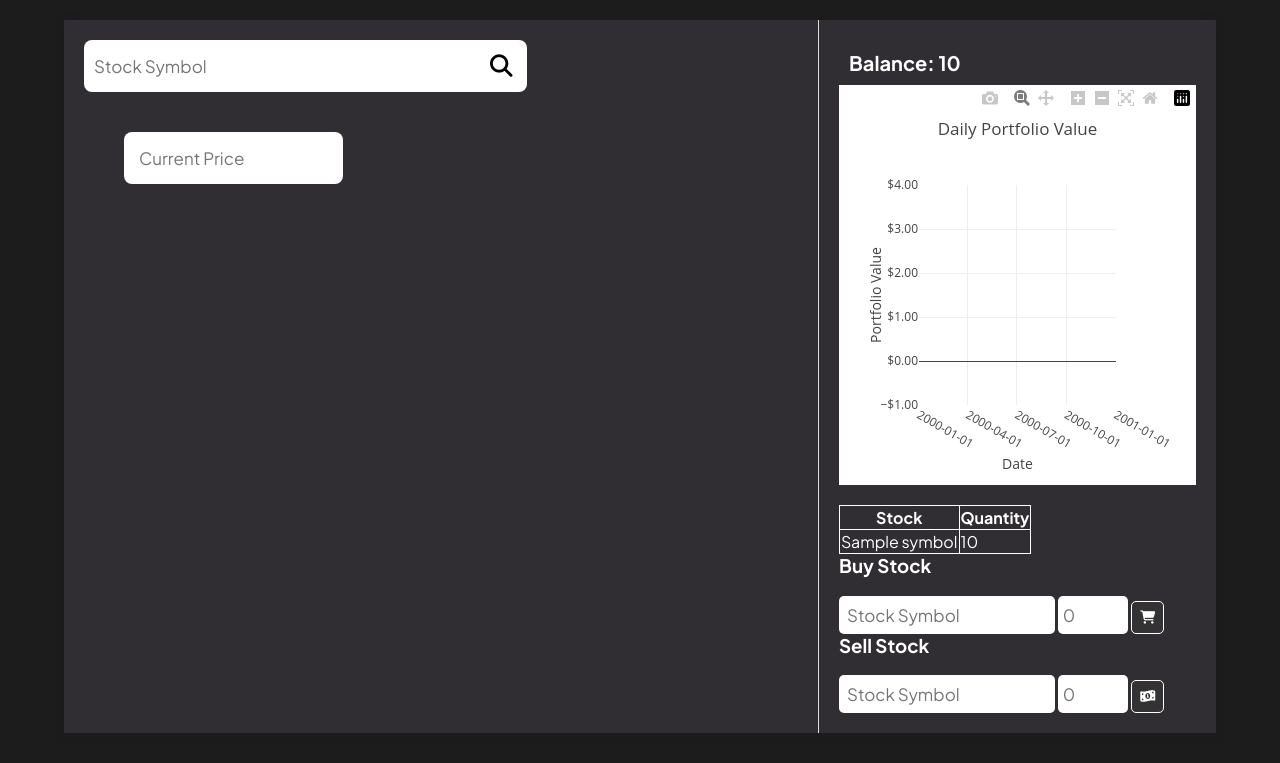
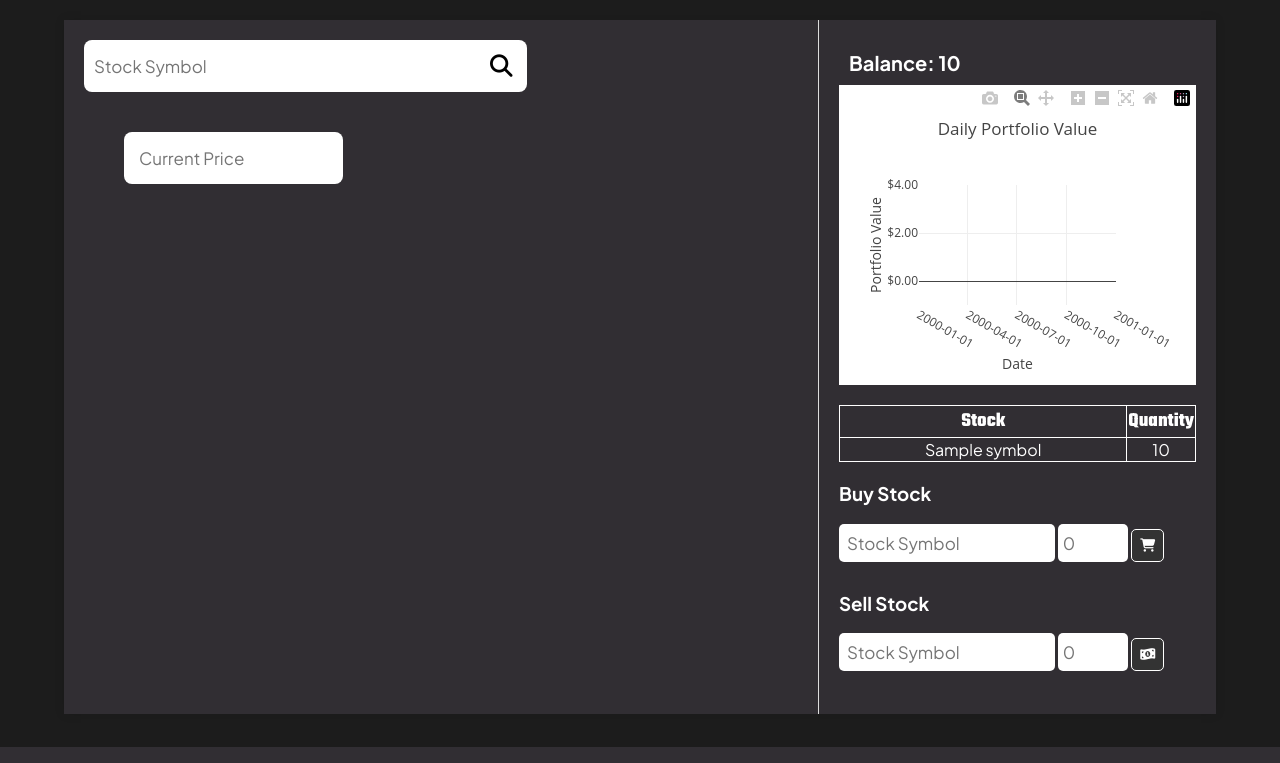
Before and after one commit to ericaxsnchz/chicken-stock, a Flask app: template templates/index.html in a window 1280 px wide. Shown: the part 66-829 px from the top of the page. Run offline with Flask 3, Linux system fonts and the light colour scheme; the template is opened without the code that fills it: most values are stand-ins (such as "Sample title", 1, 10 or a date in 2020); data that the repository does not hold is empty; some libraries are stand-ins or nearby versions.

Commit message:
all styles updated

```diff
--- a/static/css/styles.css
+++ b/static/css/styles.css
@@ -19,8 +19,11 @@ header {
 
 header h1 {
     font-family: 'Teko';
+    font-size: 2rem;
+}
+
+h1 {
     margin: 0;
-    font-size: 2rem;
 }
 
 .container {
@@ -115,7 +118,7 @@ h4 {
 
 #portfolio-value-chart {
     width: 100%;
-    height: 400px;
+    height: 300px;
 }
 
 input {
@@ -159,5 +162,12 @@ th,
 td {
     border: 1px solid white;
     border-collapse: collapse;
-    margin-top: 20px;
+    margin: 20px 0;
+    width: 100%;
+    text-align: center;
 }
+
+th {
+    font-family: 'Teko';
+    font-size: 20px;
+}
--- a/templates/index.html
+++ b/templates/index.html
@@ -86,7 +86,7 @@
                 <button type="submit" class="buy-btn"><i class="fa-solid fa-cart-shopping"></i></button>
             </form>
 
-            <h3>Sell Stock</h3>
+            <h3 style="margin-top: 30px;">Sell Stock</h3>
             <form id="sell-form">
                 <input type="text" id="sell-symbol" name="symbol" placeholder="Stock Symbol" required>
                 <input type="number" id="sell-quantity" name="quantity" placeholder="0" required>
```
Also changed, not shown: 1 other file.
